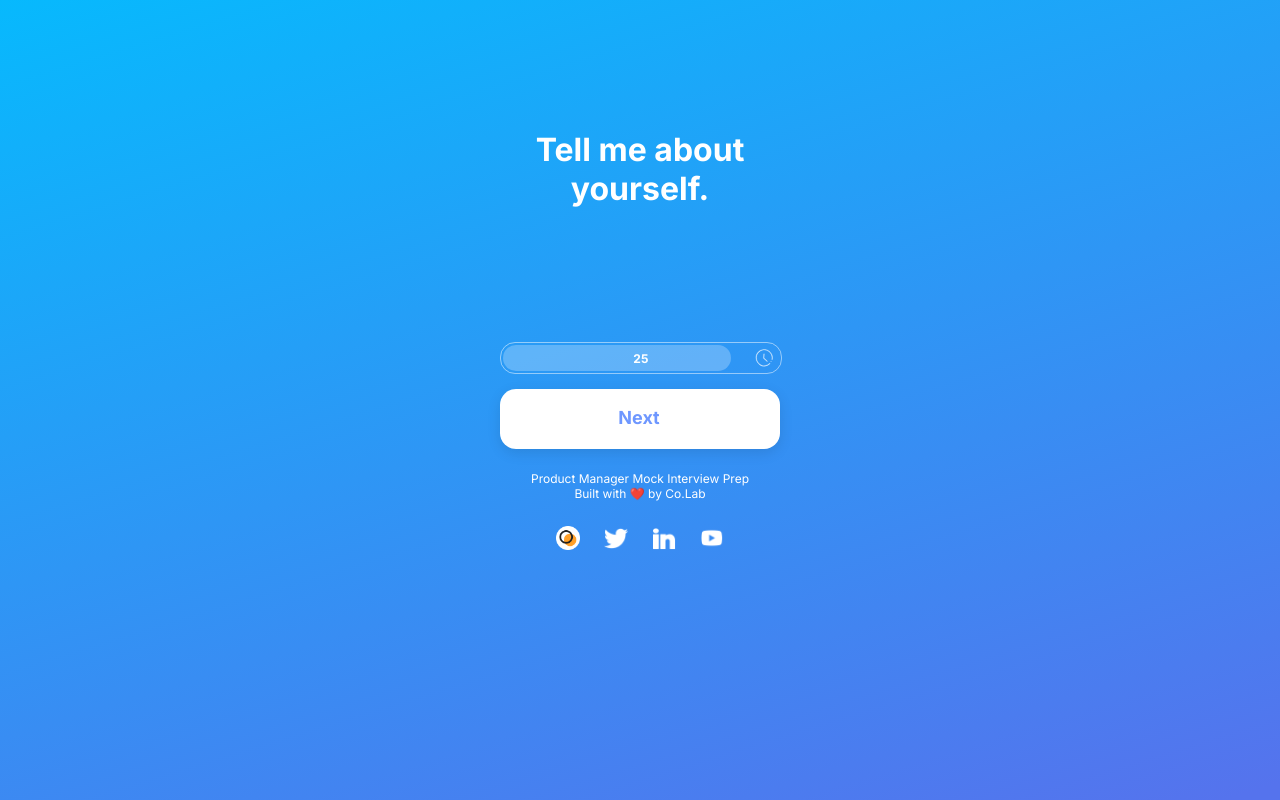
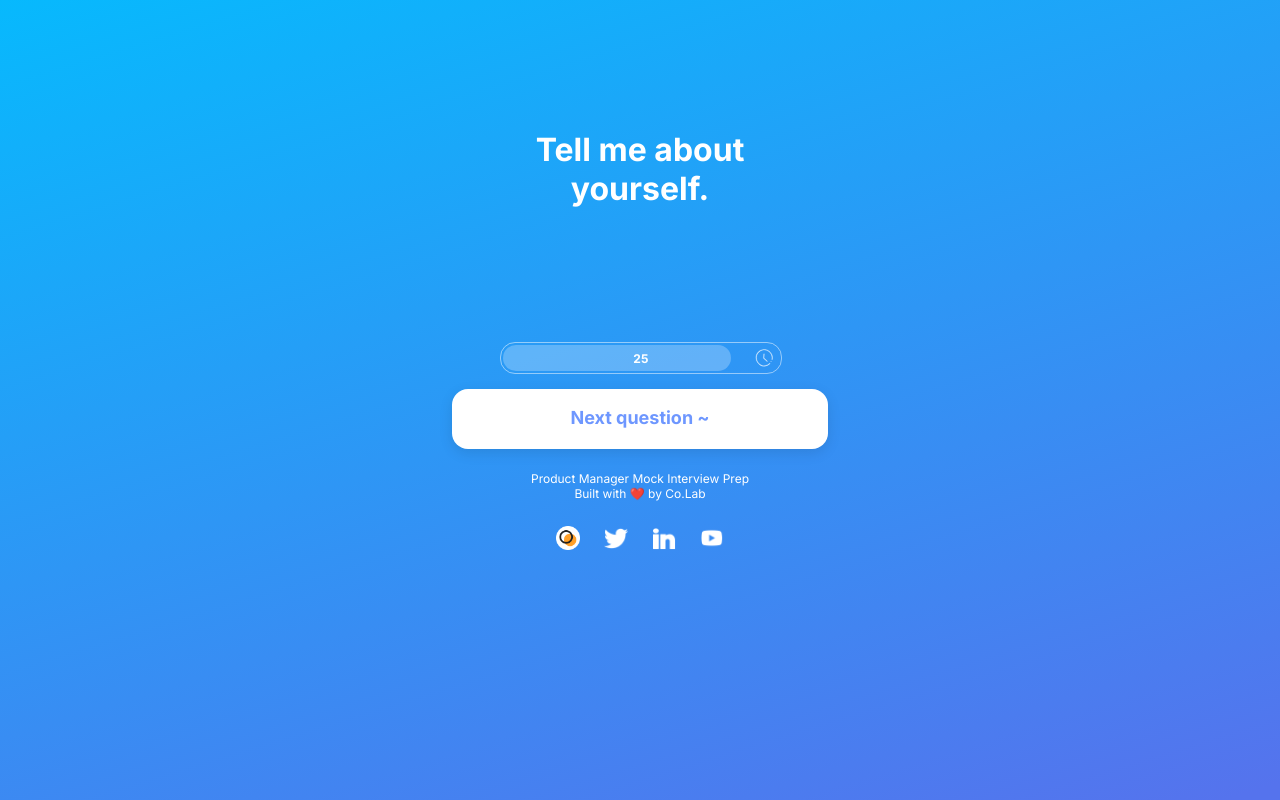
Before and after one commit to herenhuang/pm-interviews, a React (Vite) app: page /question-screen in a window 1280 px wide. Built offline with nearby package versions, Linux system fonts and the light colour scheme; a small style sheet from the web is missing.

Commit message:
Update index.jsx

```diff
--- a/components/QuestionScreen/index.jsx
+++ b/components/QuestionScreen/index.jsx
@@ -39,7 +39,7 @@ function QuestionScreen(props) {
       <div className="question-screen screen">
         <h1 className="title valign-text-middle inter-bold-white-32px">{question}</h1>
         <Timer initialSeconds={30} index={questionIndex} />
-        <MainButton onClick={() => next()}>Next</MainButton>
+        <MainButton onClick={() => next()}>Next question ~</MainButton>
         <SocialFooter />
       </div>
     </div>
```
